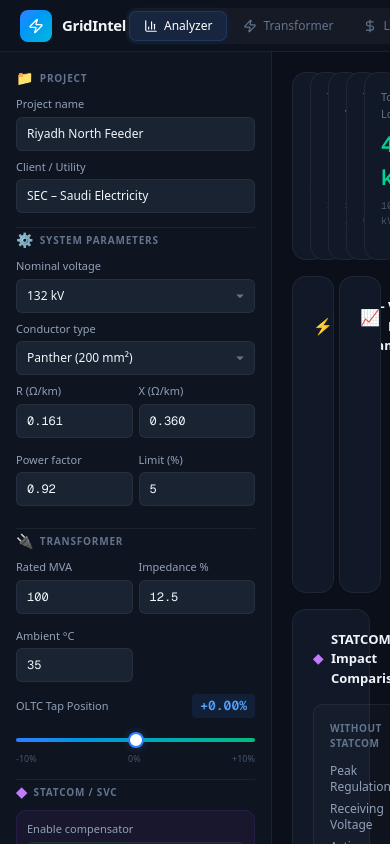
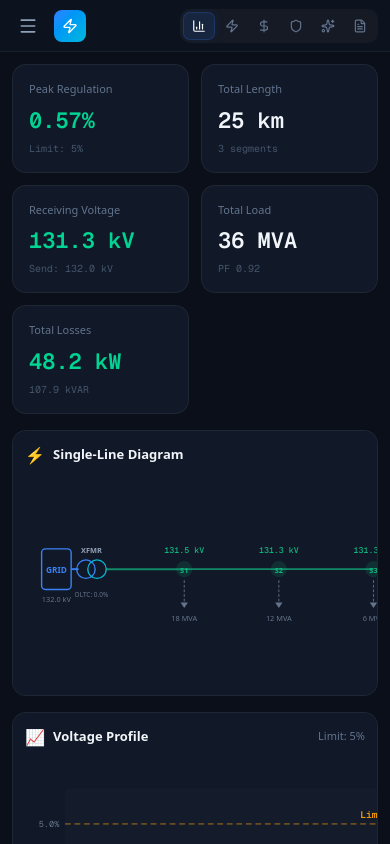
Before and after one commit to awaneesh-anzney/voltage-regulation, a Next.js app: page /dashboard in a window 390 px wide. Built offline with nearby package versions, Linux system fonts and the light colour scheme.

Commit message:
feat: implement dashboard UI components for AI-driven grid analysis and insights

```diff
--- a/src/app/dashboard/page.tsx
+++ b/src/app/dashboard/page.tsx
@@ -3,7 +3,7 @@
 import { useState, useMemo } from "react";
 import {
   Zap, BarChart3, DollarSign, Shield, Sparkles, FileText,
-  AlertTriangle
+  AlertTriangle, Menu, X as XIcon
 } from "lucide-react";
 import { getDemoAnalysisData, CONDUCTORS, calculateRegulation, findOptimalTap, runOptimizer } from "@/lib/gridCalculations";
 import type { AnalysisData, OptimalConfig, SegmentResult } from "@/lib/gridCalculations";
@@ -28,6 +28,7 @@ type TabId = (typeof TABS)[number]["id"];
 
 export default function DashboardPage() {
   const [activeTab, setActiveTab] = useState<TabId>("analyzer");
+  const [sidebarOpen, setSidebarOpen] = useState(false);
 
   // Sidebar parameters state
   const [projName, setProjName] = useState("Riyadh North Feeder");
@@ -161,19 +162,26 @@ export default function DashboardPage() {
   return (
     <div className="flex flex-col h-screen bg-[#0B0F19] text-slate-100 overflow-hidden">
       {/* TOP BAR */}
-      <header className="flex items-center justify-between px-5 h-[52px] min-h-[52px] bg-[#0f1520]/85 backdrop-blur-xl border-b border-white/[0.06] z-50">
+      <header className="flex items-center justify-between px-3 sm:px-5 h-[52px] min-h-[52px] bg-[#0f1520]/85 backdrop-blur-xl border-b border-white/[0.06] z-50">
         <div className="flex items-center gap-2.5">
+          {/* Mobile hamburger */}
+          <button
+            onClick={() => setSidebarOpen(!sidebarOpen)}
+            className="lg:hidden flex items-center justify-center w-8 h-8 rounded-md text-slate-400 hover:text-white hover:bg-white/[0.06] transition-all cursor-pointer"
+            aria-label="Toggle sidebar"
+          >
+            {sidebarOpen ? <XIcon className="w-5 h-5" /> : <Menu className="w-5 h-5" />}
+          </button>
           <div className="w-8 h-8 rounded-md bg-gradient-to-br from-blue-500 to-cyan-500 flex items-center justify-center">
             <Zap className="w-4 h-4 text-white" />
           </div>
-          <span className="text-[15px] font-semibold tracking-tight">
+          <span className="text-[15px] font-semibold tracking-tight hidden sm:inline">
             GridIntel
           </span>
-
         </div>
 
-        {/* TABS */}
-        <nav className="flex gap-0.5 bg-white/[0.03] rounded-lg p-[3px]">
+        {/* TABS - horizontally scrollable on mobile */}
+        <nav className="flex gap-0.5 bg-white/[0.03] rounded-lg p-[3px] overflow-x-auto no-scrollbar max-w-[calc(100vw-160px)] sm:max-w-none">
           {TABS.map((tab) => {
             const Icon = tab.icon;
             const isActive = activeTab === tab.id;
@@ -181,14 +189,14 @@ export default function DashboardPage() {
               <button
                 key={tab.id}
                 onClick={() => setActiveTab(tab.id)}
-                className={`flex items-center gap-1.5 px-3.5 py-1.5 rounded-[7px] text-xs font-medium transition-all whitespace-nowrap cursor-pointer ${
+                className={`flex items-center gap-1.5 px-2 sm:px-3.5 py-1.5 rounded-[7px] text-xs font-medium transition-all whitespace-nowrap cursor-pointer ${
                   isActive
                     ? "bg-blue-500/12 text-white border border-blue-500/20 shadow-[0_0_12px_rgba(59,130,246,0.08)]"
                     : "text-slate-500 hover:text-slate-400 hover:bg-white/[0.04]"
                 }`}
               >
                 <Icon className="w-3.5 h-3.5" />
-                {tab.label}
+                <span className="hidden sm:inline">{tab.label}</span>
               </button>
             );
           })}
@@ -196,17 +204,33 @@ export default function DashboardPage() {
 
         {/* ALERTS */}
         {alertCount > 0 && (
-          <div className="flex items-center gap-1.5 text-[11px] font-medium px-2.5 py-1 rounded-full bg-red-500/10 text-red-400 border border-red-500/20 animate-pulse">
+          <div className="hidden sm:flex items-center gap-1.5 text-[11px] font-medium px-2.5 py-1 rounded-full bg-red-500/10 text-red-400 border border-red-500/20 animate-pulse">
             <AlertTriangle className="w-3 h-3" />
             {alertCount} alerts
           </div>
         )}
-        {alertCount === 0 && <div />}
+        {alertCount === 0 && <div className="hidden sm:block" />}
       </header>
 
       {/* DASHBOARD CORE LAYOUT: SIDEBAR + TABS CONTENT */}
-      <div className="flex flex-1 overflow-hidden">
+      <div className="flex flex-1 overflow-hidden relative">
+        {/* Mobile sidebar overlay backdrop */}
+        {sidebarOpen && (
+          <div
+            className="lg:hidden fixed inset-0 top-[52px] bg-black/50 z-30 backdrop-blur-sm"
+            onClick={() => setSidebarOpen(false)}
+          />
+        )}
+
         {/* SIDEBAR INPUT CONTROLS */}
+        <div
+          className={`
+            lg:relative lg:translate-x-0 lg:block
+            fixed top-[52px] left-0 bottom-0 z-40
+            transition-transform duration-300 ease-in-out
+            ${sidebarOpen ? "translate-x-0" : "-translate-x-full"}
+          `}
+        >
           <Sidebar
             projName={projName} setProjName={setProjName}
             projClient={projClient} setProjClient={setProjClient}
@@ -231,9 +255,10 @@ export default function DashboardPage() {
             onOptimize={handleOptimize}
             onRunAnalysis={() => {}} // Calculations are automatic, but button callback is provided
           />
+        </div>
 
         {/* MAIN TAB CONTENT */}
-        <main className="flex-1 overflow-y-auto no-scrollbar p-5">
+        <main className="flex-1 overflow-y-auto no-scrollbar p-3 sm:p-5">
           {activeTab === "analyzer" && <AnalyzerTab data={data} dataWithStatcom={dataWithStatcom} />}
           {activeTab === "transformer" && <TransformerTab data={data} />}
           {activeTab === "losses" && <LossesTab data={data} dataWithStatcom={dataWithStatcom} />}
--- a/src/components/dashboard/AnalyzerTab.tsx
+++ b/src/components/dashboard/AnalyzerTab.tsx
@@ -147,7 +147,7 @@ export function AnalyzerTab({ data, dataWithStatcom }: { data: AnalysisData; dat
   return (
     <div className="space-y-4 animate-in fade-in duration-300">
       {/* KPI Grid */}
-      <div className="grid grid-cols-5 gap-3">
+      <div className="grid grid-cols-2 sm:grid-cols-3 lg:grid-cols-5 gap-3">
         <KpiCard label="Peak Regulation" value={`${peakReg.toFixed(2)}%`} sub={`Limit: ${limit}%`} status={peakReg > limit ? "danger" : peakReg > limit * 0.8 ? "warn" : "ok"} />
         <KpiCard label="Total Length" value={`${totalLen.toFixed(0)} km`} sub={`${results.length} segments`} />
         <KpiCard label="Receiving Voltage" value={`${VR.toFixed(1)} kV`} sub={`Send: ${Vs.toFixed(1)} kV`} status={peakReg > limit ? "danger" : "ok"} />
@@ -156,33 +156,37 @@ export function AnalyzerTab({ data, dataWithStatcom }: { data: AnalysisData; dat
       </div>
 
       {/* SLD + Voltage Profile */}
-      <div className="grid grid-cols-2 gap-4">
-        <div className="bg-[#111827] border border-white/[0.06] rounded-xl p-5">
+      <div className="grid grid-cols-1 lg:grid-cols-2 gap-4">
+        <div className="bg-[#111827] border border-white/[0.06] rounded-xl p-3 sm:p-5 overflow-x-auto">
           <div className="flex items-center justify-between mb-4">
             <h3 className="text-[13px] font-semibold flex items-center gap-2">
               <span className="text-slate-500 text-base">⚡</span> Single-Line Diagram
             </h3>
-            <span className="text-[11px] text-slate-500">Interactive · Hover for details</span>
+            <span className="text-[11px] text-slate-500 hidden sm:inline">Interactive · Hover for details</span>
           </div>
-          <SLDDiagram data={data} />
+          <div className="min-w-[480px]">
+            <SLDDiagram data={data} />
+          </div>
         </div>
-        <div className="bg-[#111827] border border-white/[0.06] rounded-xl p-5">
+        <div className="bg-[#111827] border border-white/[0.06] rounded-xl p-3 sm:p-5 overflow-x-auto">
           <div className="flex items-center justify-between mb-4">
             <h3 className="text-[13px] font-semibold flex items-center gap-2">
               <span className="text-slate-500 text-base">📈</span> Voltage Profile
             </h3>
             <span className="text-[11px] text-slate-500">Limit: {limit}%</span>
           </div>
-          <VoltageProfileChart data={data} />
+          <div className="min-w-[400px]">
+            <VoltageProfileChart data={data} />
+          </div>
         </div>
       </div>
 
       {/* STATCOM Before/After */}
-      <div className="bg-[#111827] border border-white/[0.06] rounded-xl p-5">
+      <div className="bg-[#111827] border border-white/[0.06] rounded-xl p-3 sm:p-5">
         <h3 className="text-[13px] font-semibold mb-4 flex items-center gap-2">
           <span className="text-purple-400">◆</span> STATCOM Impact Comparison
         </h3>
-        <div className="grid grid-cols-[1fr_40px_1fr] items-stretch">
+        <div className="grid grid-cols-1 sm:grid-cols-[1fr_40px_1fr] items-stretch gap-3 sm:gap-0">
           {/* Before */}
           <div className="bg-white/[0.02] rounded-lg p-4 border border-white/[0.06]">
             <div className="text-[10px] font-semibold text-slate-500 uppercase tracking-wider mb-3">Without STATCOM</div>
@@ -201,7 +205,8 @@ export function AnalyzerTab({ data, dataWithStatcom }: { data: AnalysisData; dat
             </div>
           </div>
           {/* Arrow */}
-          <div className="flex items-center justify-center text-slate-600">→</div>
+          <div className="hidden sm:flex items-center justify-center text-slate-600">→</div>
+          <div className="flex sm:hidden items-center justify-center text-slate-600 py-1">↓</div>
           {/* After */}
           <div className="bg-emerald-500/[0.06] rounded-lg p-4 border border-emerald-500/20">
             <div className="text-[10px] font-semibold text-emerald-400 uppercase tracking-wider mb-3">With STATCOM (+{dataWithStatcom.statcomMvar} MVAR at {dataWithStatcom.results[parseInt(dataWithStatcom.statcomBus)]?.label})</div>
@@ -223,11 +228,12 @@ export function AnalyzerTab({ data, dataWithStatcom }: { data: AnalysisData; dat
       </div>
 
       {/* Segment Table */}
-      <div className="bg-[#111827] border border-white/[0.06] rounded-xl p-5">
+      <div className="bg-[#111827] border border-white/[0.06] rounded-xl p-3 sm:p-5">
         <h3 className="text-[13px] font-semibold mb-4 flex items-center gap-2">
           <span className="text-slate-500">📋</span> Segment-by-Segment Results
         </h3>
-        <table className="w-full text-xs">
+        <div className="overflow-x-auto -mx-3 sm:-mx-0">
+        <table className="w-full text-xs min-w-[640px]">
           <thead>
             <tr className="text-[10px] font-semibold text-slate-500 uppercase tracking-wider">
               <th className="text-left px-3 py-2 border-b border-white/[0.06] bg-white/[0.02]">Seg</th>
@@ -255,6 +261,7 @@ export function AnalyzerTab({ data, dataWithStatcom }: { data: AnalysisData; dat
             ))}
           </tbody>
         </table>
+        </div>
       </div>
     </div>
   );
--- a/src/components/dashboard/ReportTab.tsx
+++ b/src/components/dashboard/ReportTab.tsx
@@ -40,8 +40,8 @@ export function ReportTab({ data }: { data: AnalysisData }) {
   }
 
   return (
-    <div className="space-y-4 animate-in fade-in duration-300 max-w-4xl mx-auto">
-      <div className="bg-[#111827] border border-white/[0.06] rounded-xl p-6">
+    <div className="space-y-4 animate-in fade-in duration-300 max-w-full lg:max-w-4xl mx-auto">
+      <div className="bg-[#111827] border border-white/[0.06] rounded-xl p-4 sm:p-6">
         <div className="flex items-center justify-between mb-6">
           <h3 className="text-[13px] font-semibold flex items-center gap-2">
             📄 IEC 60038 Compliance Report
--- a/src/components/dashboard/Sidebar.tsx
+++ b/src/components/dashboard/Sidebar.tsx
@@ -118,7 +118,7 @@ export function Sidebar({
   };
 
   return (
-    <aside className="w-[272px] min-w-[272px] h-full bg-[#0f1520] border-r border-white/[0.06] flex flex-col overflow-y-auto no-scrollbar">
+    <aside className="w-[280px] sm:w-[272px] min-w-[272px] h-full max-h-[calc(100vh-52px)] bg-[#0f1520] border-r border-white/[0.06] flex flex-col overflow-y-auto no-scrollbar">
       <div className="p-4 space-y-3.5 flex-1">
         {/* PROJECT */}
         <Section icon="📁" label="Project">
```
Also changed, not shown: src/components/dashboard/AIInsightsTab.tsx (+4 -3 lines), src/components/dashboard/ContingencyTab.tsx (+5 -3 lines), src/components/dashboard/LossesTab.tsx (+7 -5 lines), src/components/dashboard/TransformerTab.tsx (+5 -3 lines). Lines whose indentation alone changed are shown as unchanged.
